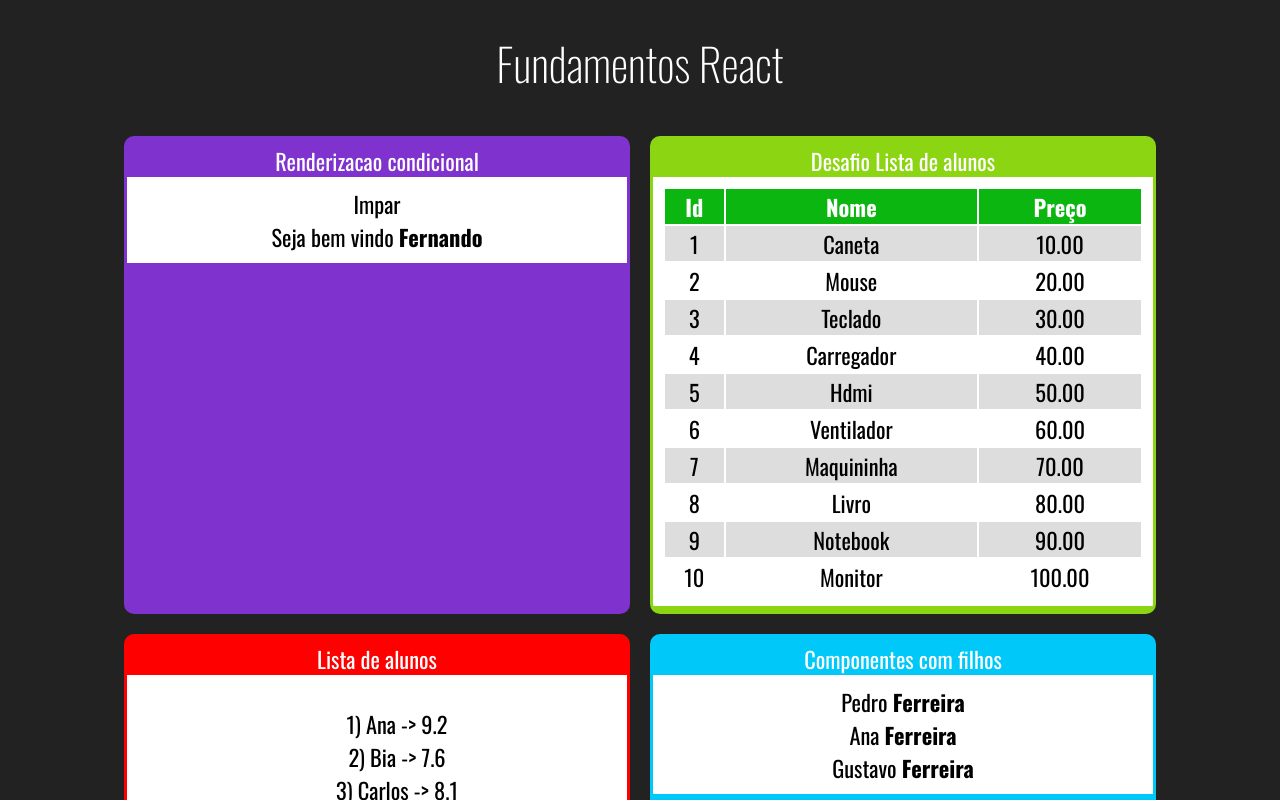
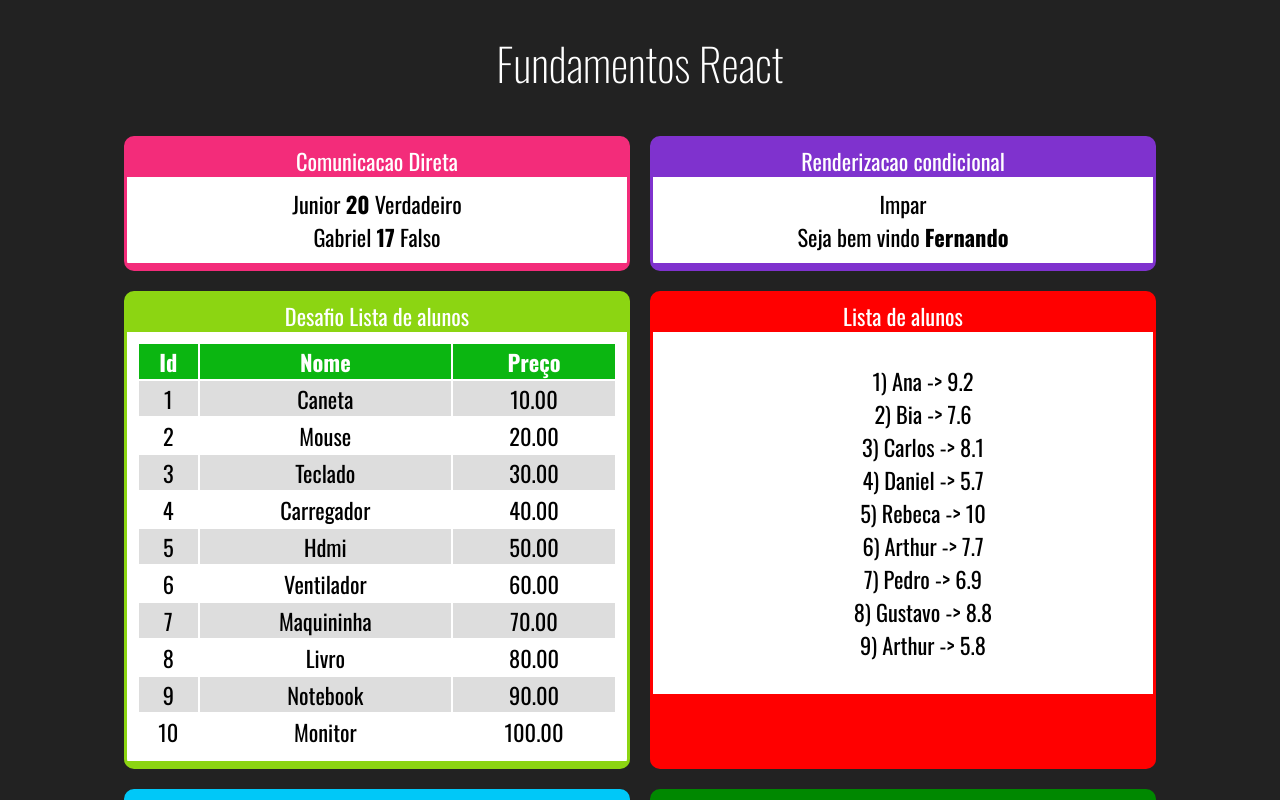
Before and after one commit to alvesa/cod3r.react, a React (Create React App) app: page / in a window 1280 px wide. Shown: the top 800 px of the page. Built offline with nearby package versions, Linux system fonts and the light colour scheme.

Commit message:
Comunicacao direta

```diff
--- a/src/App.jsx
+++ b/src/App.jsx
@@ -11,11 +11,15 @@
 import TabelaProdutos from './components/repeticao/TabelaProdutos/TabelaProdutos';
 import ParOuImpar from './components/condicional/ParOuImpar';
 import UsuarioInfo from './components/condicional/UsuarioInfo';
+import DiretaPai from './components/comunicacao/DiretaPai';
 
 export default _ => (
   <div className="App">
     <h1>Fundamentos React</h1>
     <div className="Cards">
+      <Card titulo="Comunicacao Direta" color="#F32C7A">
+        <DiretaPai></DiretaPai>
+      </Card>
       <Card titulo="Renderizacao condicional" color="#7F32CE">
         <ParOuImpar numero={23}></ParOuImpar>
         <UsuarioInfo usuario={{nome: 'Fernando'}}></UsuarioInfo>
--- /dev/null
+++ b/src/components/comunicacao/DiretaFilho.jsx
@@ -0,0 +1,11 @@
+import React from "react";
+
+export default props => {
+    return (
+        <div>
+            <span>{props.nome}</span>
+            <span> <strong>{props.idade}</strong></span>
+            <span> {props.nerd ? 'Verdadeiro' : 'Falso'}</span>
+        </div>
+    )
+}
--- /dev/null
+++ b/src/components/comunicacao/DiretaPai.jsx
@@ -0,0 +1,11 @@
+import React from "react";
+import DiretaFilho from "./DiretaFilho";
+
+export default props => {
+    return (
+        <div>
+            <DiretaFilho nome="Junior" idade={20} nerd={true}></DiretaFilho>
+            <DiretaFilho nome="Gabriel" idade={17} nerd={false}></DiretaFilho>
+        </div>
+    )
+}
```
Also changed, not shown: 1 other file (tests, documents, lock files or other folders).
